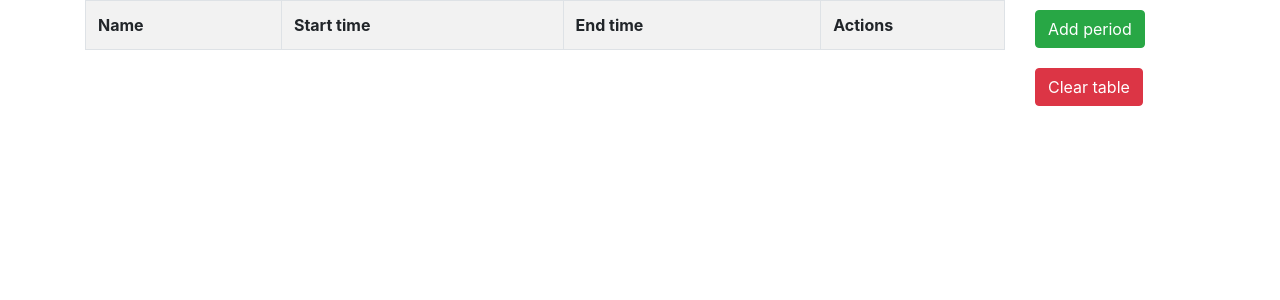
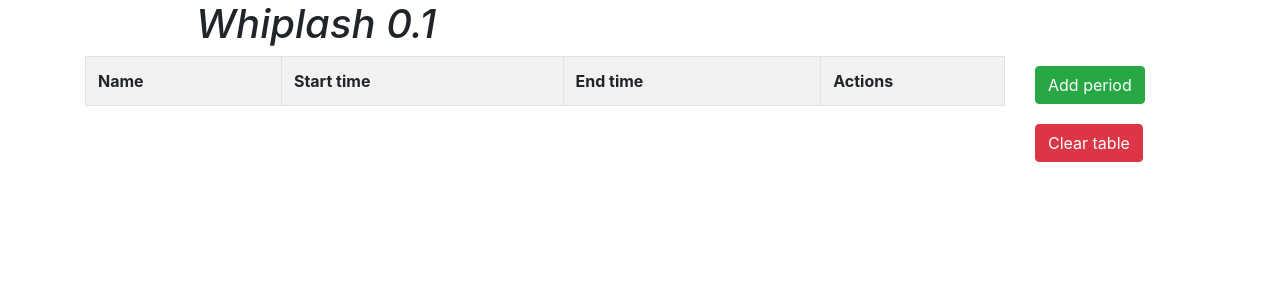
Before and after one commit to PoliPyc/whiplash, a React (Create React App) app: page / in a window 1280 px wide. Shown: the top 300 px of the page. Built offline with nearby package versions, Linux system fonts and the light colour scheme.

Commit message:
added form components visual changes

```diff
--- a/src/App.css
+++ b/src/App.css
@@ -2,31 +2,7 @@
   text-align: center;
 }
 
-.App-logo {
-  animation: App-logo-spin infinite 20s linear;
-  height: 40vmin;
+.title {
+  font-style: italic;
+  text-indent: 10%;
 }
-
-.App-header {
-  background-color: #282c34;
-  min-height: 100vh;
-  display: flex;
-  flex-direction: column;
-  align-items: center;
-  justify-content: center;
-  font-size: calc(10px + 2vmin);
-  color: white;
-}
-
-.App-link {
-  color: #61dafb;
-}
-
-@keyframes App-logo-spin {
-  from {
-    transform: rotate(0deg);
-  }
-  to {
-    transform: rotate(360deg);
-  }
-}
--- a/src/App.js
+++ b/src/App.js
@@ -1,6 +1,5 @@
 import React, { Component } from 'react';
 import PeriodList from './components/Period/PeriodList.js';
-import logo from './logo.svg';
 import '../node_modules/bootstrap/dist/css/bootstrap.min.css';
 import './App.css';
 
@@ -8,7 +7,16 @@ class App extends Component {
   render() {
     return (
       <div className="container">
-        	<PeriodList></PeriodList>
+        <div className="row">
+          <div class="col-12">
+            <header className="title"><h1>Whiplash 0.1</h1></header>
+          </div>
+        </div>
+        <div className="row">
+          <div class="col-12">
+            <PeriodList></PeriodList>
+          </div>
+        </div>
       </div>
     );
   }
--- /dev/null
+++ b/src/components/Form/TextInput.js
@@ -0,0 +1,24 @@
+import React, { Component } from 'react';
+
+export default class TextInput extends Component {
+    constructor(props) {
+        super(props);
+        this.state = {
+            editable: false
+        }
+    }
+
+    input() {
+        if(this.state.editable === true) {
+           return <input type="text" name={this.props.name} value={this.props.value} />
+        } else {
+           return this.props.value
+        }
+    }
+
+    render() {
+      return (
+        this.input
+      );
+    }
+  }
--- a/src/components/Period/Period.js
+++ b/src/components/Period/Period.js
@@ -1,10 +1,12 @@
 import React, { Component } from 'react';
+import TextInput from '../Form/TextInput';
 
 export default class Period extends Component {
     render() {
+
       return (
         <tr>
-            <td>{this.props.name}</td>
+            <td><TextInput name="name" value={this.props.name}></TextInput></td>
             <td>{this.props.startTime}</td>
             <td>{this.props.endTime}</td>
             <td><button className="btn btn-warning">Edit</button> <button className="btn btn-danger" onClick={() => this.props.removePeriod()}>Delete</button></td>
--- a/src/components/Period/PeriodList.js
+++ b/src/components/Period/PeriodList.js
@@ -48,7 +48,7 @@ export default class PeriodList extends Component {
     }
 
     removePeriod(key) {
-      let newPeriodList = this.state.periodList.filter((period, periodKey) => periodKey != key);
+      let newPeriodList = this.state.periodList.filter((period, periodKey) => periodKey !== key);
       this.setState((state) => {
         return {
           periodList: newPeriodList
```
